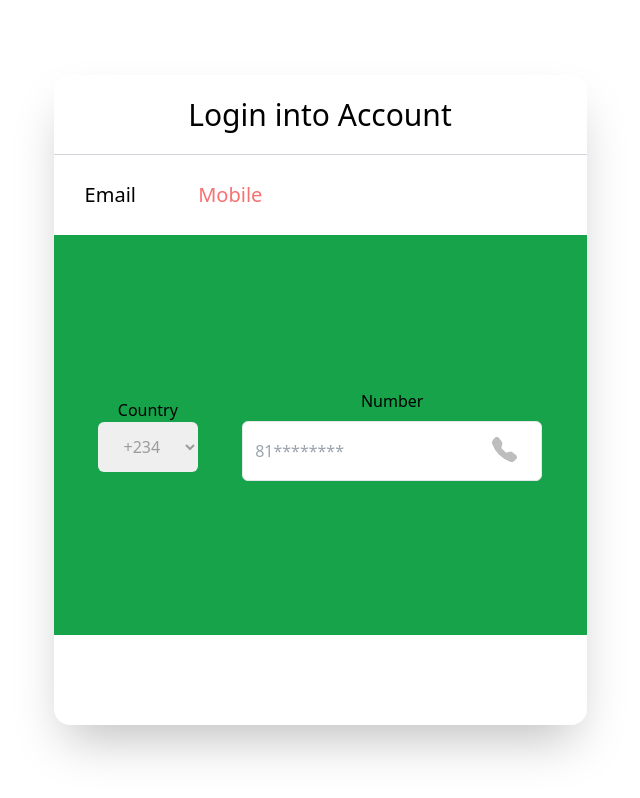
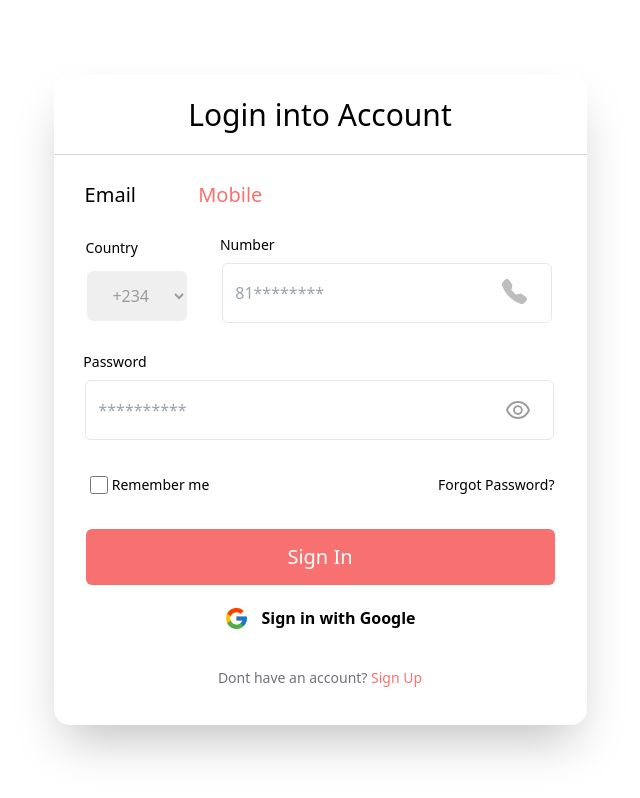
Before and after one commit to Ayagigs/stakepro-frontend, a React (Vite) app: page /mobile in a window 1280 px wide. Shown: the whole page, without its empty margins (320-960 px from the left). Built offline with nearby package versions, Linux system fonts and the light colour scheme.

Commit message:
done with the signin page :)

```diff
--- a/src/components/Login.jsx
+++ b/src/components/Login.jsx
@@ -18,7 +18,7 @@ export default function Login() {
                             <a href="/mobile">Mobile</a>
                         </div>
                     </div>
-                <div className="relative mt-4 text-left">
+                <div className="relative mt-4 text-left ">
                     <div className="h-[20rem] flex justify-between items-center flex-col ">
                         <div>
                             <label className="block font-light text-sm mb-2">Email address</label>
--- a/src/components/Mobile.jsx
+++ b/src/components/Mobile.jsx
@@ -1,5 +1,7 @@
 import React from "react"
 import { BsFillTelephoneFill } from 'react-icons/bs'
+import { AiOutlineEye } from 'react-icons/ai'
+import { FcGoogle } from 'react-icons/fc'
 
 export default function Mobile() {
     return (
@@ -14,10 +16,10 @@ export default function Mobile() {
                         <a href="" className="text-red-400 ">Mobile</a>
                     </div>
                 </div>
-                <div className=" flex items-center justify-center flex-col h-[400px] bg-green-600">
-                    <div className=" flex items-center justify-evenly w-[100%] flex-row h-max">
+                <div className=" flex items-center justify-between flex-col h-[350px] ">
+                    <div className=" flex items-center justify-evenly w-[100%] flex-row">
                         <div className="flex items-center justify-center flex-col">
-                            <label htmlFor="">Country</label>
+                            <label htmlFor="" className="block font-light text-sm mr-[50px] mb-[13px]">Country</label>
                             <select name="Numbers" id="" className="h-[50px] w-[100px] text-center rounded-md text-[#9C9C9D]  focus:outline-none focus:ring-1 focus:ring-red-400 ">
                                 <option value="" className="border-gray-700">+234</option>
                                 <option value="">+1</option>
@@ -27,22 +29,41 @@ export default function Mobile() {
                             </select>
                         </div>
                         <div className="flex items-center justify-center flex-col">
-                            <label htmlFor="">Number</label>
+                            <label htmlFor="" className="block font-light text-sm mr-[280px]">Number</label>
                             <div>
-                                <BsFillTelephoneFill size="25" color="#BDBDBE" className="absolute pointer-events-none m-6 ml-[250px]"/>
-                                <input type="text" placeholder="81********" className=" border w-[300px] h-[60px] px-3 py-5 mt-2 hover:outline-none focus:outline-none focus:ring-1 focus:ring-red-400 rounded-md " color="#9C9C9D"/>
+                                <BsFillTelephoneFill size="25" color="#BDBDBE" className="absolute pointer-events-none m-6 ml-[280px]"/>
+                                <input type="text" placeholder="81********" className=" border w-[330px] h-[60px] px-3 py-5 mt-2 hover:outline-none focus:outline-none focus:ring-1 focus:ring-red-400 rounded-md " color="#9C9C9D"/>
                             </div>
 
                         </div>
                     </div>
-                    <div>
-
+                    <div className="  w[100%]">
+                        <label htmlFor="" className="block font-light text-sm mr-[410px]">Password</label>
+                        <div className="relative flex item-center justify-center" >
+                            <AiOutlineEye size="28" color="#9C9C9D" className="absolute pointer-events-none m-6 ml-[420px]" />
+                            <input type="password" placeholder="**********" className=" border w-[469px] h-[60px] px-3 py-5 mt-2 hover:outline-none focus:outline-none focus:ring-1 focus:ring-red-400 rounded-md"/>
+                        </div>
                     </div>
-                    <div>
-
+                    <div className="flex justify-between items-center flex-row w-[469px]">
+                        <div className=" w-[8rem] flex justify-evenly items-center">
+                            <input type="checkbox" className="h-[30px] w-[18px] "/>
+                            <label className="block font-light text-sm">Remember me</label>
+                        </div>
+                        <div className="font-light text-sm">
+                            <a href="">Forgot Password?</a>
+                        </div>
                     </div>
+                    <button className="h-[56px] w-[469px] bg-red-400 text-white text-xl rounded-md">Sign In</button>
                 </div>
-
+                <div className="bg-white-100 h-[120px] rounded-2xl flex items-center justify-center flex-col">
+                        <div className="flex items-center justify-center h-[70px] w-max">
+                            <FcGoogle size="25" className="mr-3"/>
+                            <p className="text-base font-semibold">Sign in with Google</p>
+                        </div>
+                        <div className="h-[56px] w-max flex items-center justify-center">
+                            <p className="text-sm font-normal text-[#71717A]">Dont have an account? <a href="" className="text-red-400">Sign Up</a></p>
+                        </div>
+                    </div>
             </div>
         </div>
 
```
